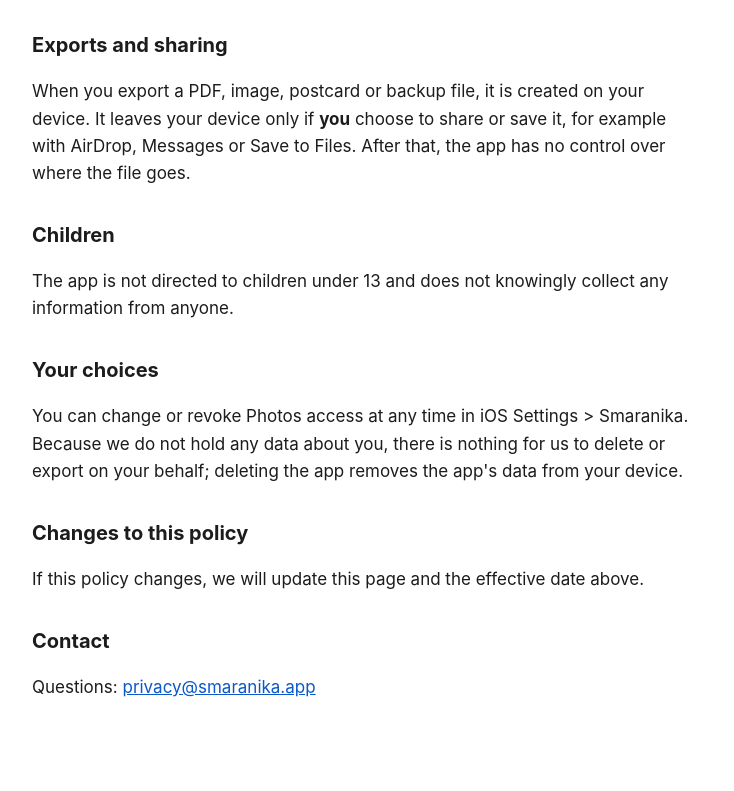
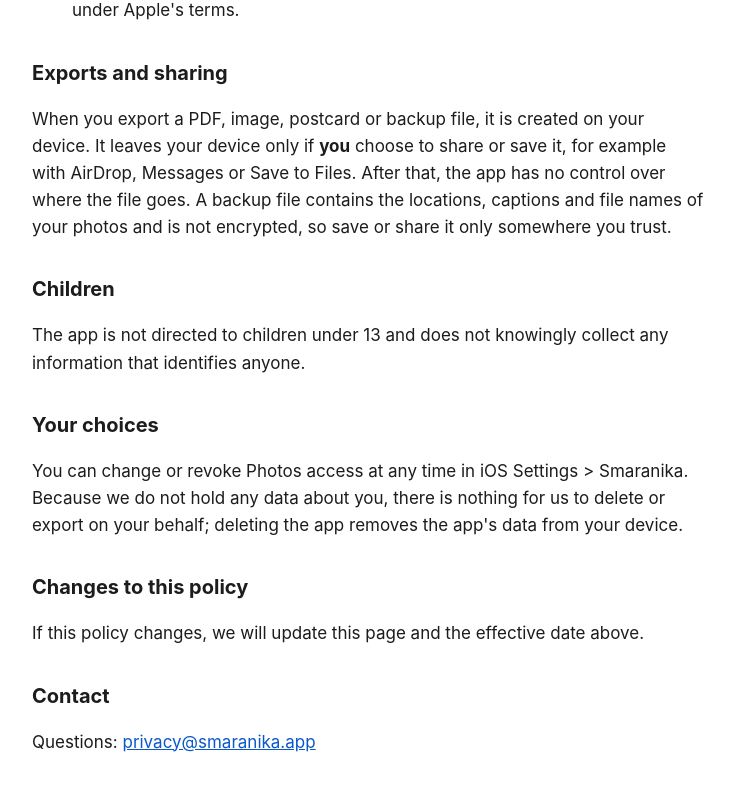
Before and after one commit to Smaranika-App/site, a plain HTML site: page privacy/index.html in a window 1280 px wide. Shown: the part 1675-2466 px from the top of the page, without its empty margins (272-1006 px from the left). Before the commit the page ends 2441 px from the top, so only its background shows below. Drawn offline with Linux system fonts and the light colour scheme.

Commit message:
Privacy policy: consistency wording (Oct 21, 2026)

```diff
--- a/privacy/index.html
+++ b/privacy/index.html
@@ -22,7 +22,7 @@ li { margin: .4rem 0; }
 <p class="meta"><strong>Effective date:</strong> October 21, 2026<br>
 <strong>Developer:</strong> Smaranika, an independent app<br>
 <strong>Contact:</strong> <a href="mailto:privacy@smaranika.app">privacy@smaranika.app</a></p>
-<p>Smaranika ("the app") helps you pick the best photos from your own Photos library, organize them by place and event, and turn them into shareable pages, books and postcards. This policy explains what the app does with your information. The short version: your photos stay on your phone. Smaranika has no accounts, no ads and no analytics, and we do not collect, sell or share your data.</p>
+<p>Smaranika ("the app") helps you pick the best photos from your own Photos library, organize them by place and event, and turn them into shareable pages, books and postcards. This policy explains what the app does with your information. The short version: your photos stay on your phone. Smaranika has no accounts, no ads and no analytics, and we do not collect data that identifies you, and we do not sell or share it.</p>
 <h2>What we collect</h2>
 <p><strong>Nothing that identifies you.</strong> There is no account or sign-in. The app has no advertising, no analytics and no crash-reporting service, and we run no server that receives your data. We do not receive your photos, your locations, your captions or anything else you create in the app, and we do not sell or share personal information. The only information that leaves your device is the place and update-check information sent to the services described under 'Services the app contacts' (Apple for place names and maps, Expo for update checks, and TestFlight for beta testers), and we do not use it to identify or track you.</p>
 <h2>Your photos and Photos library</h2>
@@ -35,9 +35,9 @@ li { margin: .4rem 0; }
 <p>Some features need the internet. The app contacts only the three services below, and none of them sends your photos anywhere.</p>
 <ol><li><strong>Place names and maps (Apple).</strong> To turn a photo's location into a place name (for example, "Reykjavik"), to look up a place you type in, and to show maps, the app uses Apple's location and mapping services built into iOS. Only the coordinates or place text needed for each request are sent to Apple, which handles them under <a href="https://www.apple.com/legal/privacy/">Apple's Privacy Policy</a>.</li><li><strong>App updates (Expo).</strong> The app checks for and downloads updates to its own code from Expo's update service (EAS Update, operated by Expo). This shares technical details with Expo: your device operating system, the app's project ID and a random update token (and the IP address that comes with any web request). Expo acts as a processor for this data. No photos, locations, captions or other content you create are sent. See <a href="https://expo.dev/privacy">Expo's Privacy Policy</a>.</li><li><strong>TestFlight (Apple), beta testers only.</strong> If you install the app through TestFlight, Apple may collect feedback and crash information that you choose to share, under Apple's terms.</li></ol>
 <h2>Exports and sharing</h2>
-<p>When you export a PDF, image, postcard or backup file, it is created on your device. It leaves your device only if <strong>you</strong> choose to share or save it, for example with AirDrop, Messages or Save to Files. After that, the app has no control over where the file goes.</p>
+<p>When you export a PDF, image, postcard or backup file, it is created on your device. It leaves your device only if <strong>you</strong> choose to share or save it, for example with AirDrop, Messages or Save to Files. After that, the app has no control over where the file goes. A backup file contains the locations, captions and file names of your photos and is not encrypted, so save or share it only somewhere you trust.</p>
 <h2>Children</h2>
-<p>The app is not directed to children under 13 and does not knowingly collect any information from anyone.</p>
+<p>The app is not directed to children under 13 and does not knowingly collect any information that identifies anyone.</p>
 <h2>Your choices</h2>
 <p>You can change or revoke Photos access at any time in iOS Settings &gt; Smaranika. Because we do not hold any data about you, there is nothing for us to delete or export on your behalf; deleting the app removes the app's data from your device.</p>
 <h2>Changes to this policy</h2>
```
